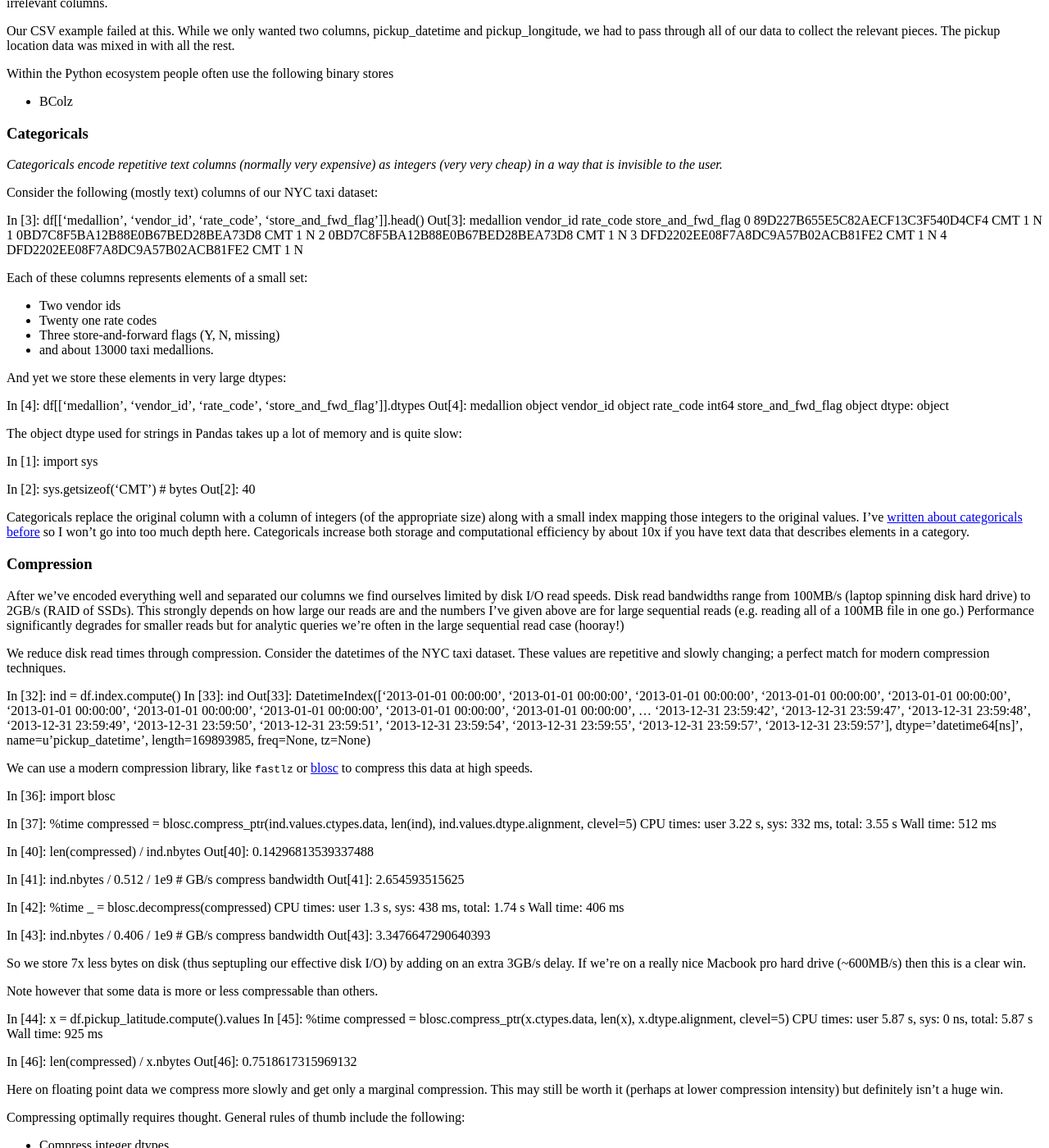
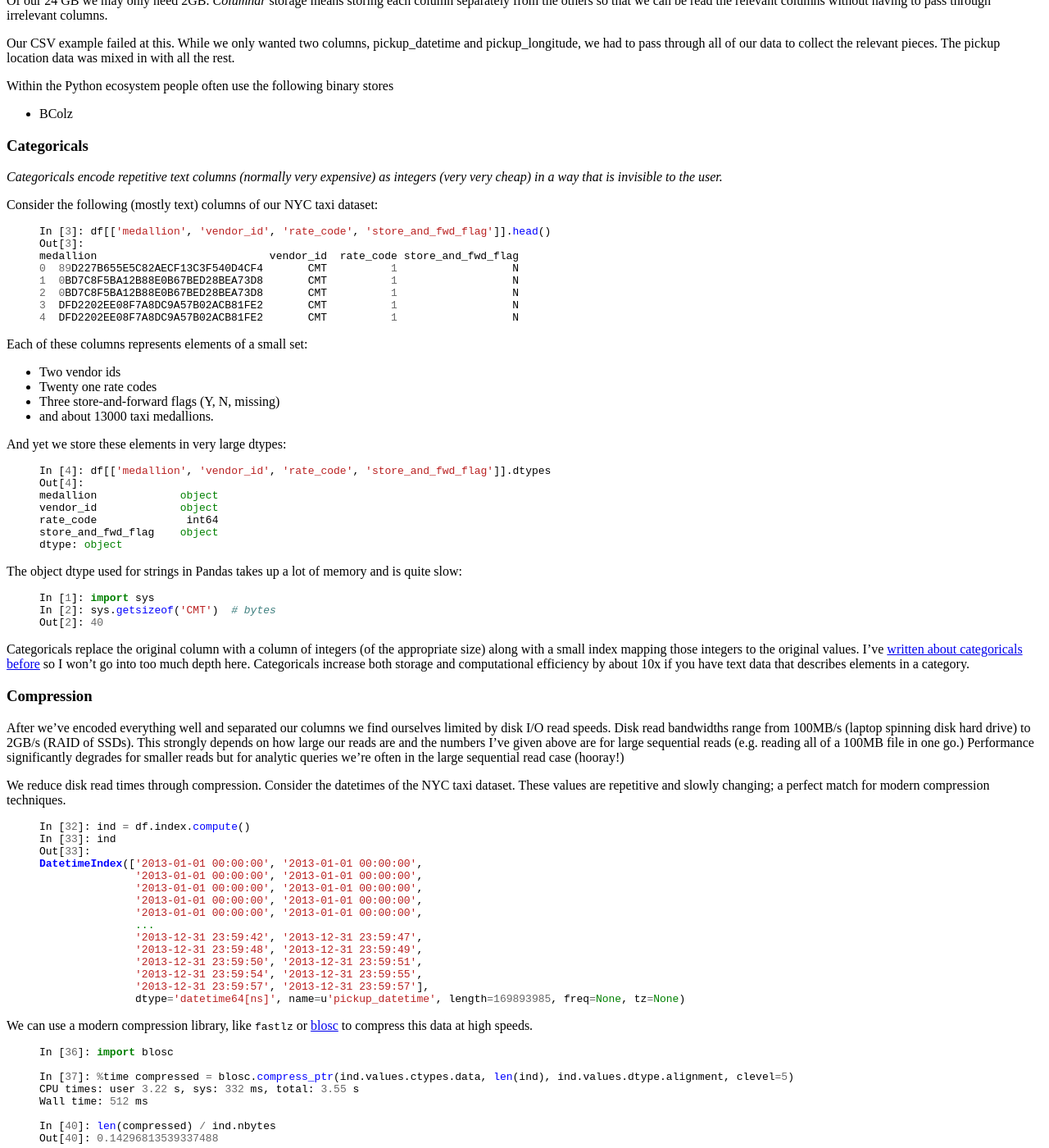
Before and after one commit to besyskymnbk/blog, a Jekyll site: the page built from _posts/work/2015-08-28-Storage.md, in a window 1280 px wide and 1400 px high, scrolled down 1622 px. Shown: the whole window at 82% size. Built offline with Jekyll 4.4.1, drawn with Linux system fonts in a browser that asks for light colours; comment, search, counter and statistics services are not loaded; some of the changed text lies outside the part shown.

Commit message:
add code highlight tags

```diff
--- a/_posts/work/2015-08-28-Storage.md
+++ b/_posts/work/2015-08-28-Storage.md
@@ -59,7 +59,7 @@ As an example lets play with the NYC Taxi dataset using
 [dask.dataframe](http://http://dask.pydata.org/en/latest/dataframe.html) a
 library that copies the Pandas API but operates in chunks off of disk.
 
-copy code and plot from notebook
+TODO: copy code and plot from notebook
 
 
 Principles to store tabular data
@@ -116,7 +117,9 @@ Within the Python ecosystem people often use the following binary stores
 Many analytic computations only require a few columns at a time, often only
 one, e.g.
 
+{% highlight Python %}
 >>> df.passenger_counts.value_counts.compute()
+{% endhighlight %}
 
 Of our 24 GB we may only need 2GB.  *Columnar* storage means storing each
 column separately from the others so that we can be read the relevant columns
@@ -139,6 +142,7 @@ integers (very very cheap) in a way that is invisible to the user.*
 
 Consider the following (mostly text) columns of our NYC taxi dataset:
 
+{% highlight Python %}
 In [3]: df[['medallion', 'vendor_id', 'rate_code', 'store_and_fwd_flag']].head()
 Out[3]:
 medallion                           vendor_id  rate_code store_and_fwd_flag
@@ -147,6 +151,7 @@ medallion                           vendor_id  rate_code store_and_fwd_flag
 2  0BD7C8F5BA12B88E0B67BED28BEA73D8       CMT          1                  N
 3  DFD2202EE08F7A8DC9A57B02ACB81FE2       CMT          1                  N
 4  DFD2202EE08F7A8DC9A57B02ACB81FE2       CMT          1                  N
+{% endhighlight %}
 
 Each of these columns represents elements of a small set:
 
@@ -157,6 +162,7 @@ Each of these columns represents elements of a small set:
 
 And yet we store these elements in very large dtypes:
 
+{% highlight Python %}
 In [4]: df[['medallion', 'vendor_id', 'rate_code', 'store_and_fwd_flag']].dtypes
 Out[4]:
 medallion             object
@@ -164,14 +170,16 @@ vendor_id             object
 rate_code              int64
 store_and_fwd_flag    object
 dtype: object
+{% endhighlight %}
 
 The object dtype used for strings in Pandas takes up a lot of memory and is
 quite slow:
 
+{% highlight Python %}
 In [1]: import sys
-
 In [2]: sys.getsizeof('CMT')  # bytes
 Out[2]: 40
+{% endhighlight %}
 
 Categoricals replace the original column with a column of integers (of the
 appropriate size) along with a small index mapping those integers to the
@@ -195,6 +203,7 @@ we're often in the large sequential read case (hooray!)
 We reduce disk read times through compression.  Consider the datetimes of the
 NYC taxi dataset.  These values are repetitive and slowly changing; a perfect match for modern compression techniques.
 
+{% highlight Python %}
 In [32]: ind = df.index.compute()
 In [33]: ind
 Out[33]:
@@ -210,9 +219,11 @@ DatetimeIndex(['2013-01-01 00:00:00', '2013-01-01 00:00:00',
                '2013-12-31 23:59:54', '2013-12-31 23:59:55',
                '2013-12-31 23:59:57', '2013-12-31 23:59:57'],
                dtype='datetime64[ns]', name=u'pickup_datetime', length=169893985, freq=None, tz=None)
+{% endhighlight %}
 
 We can use a modern compression library, like `fastlz` or [blosc](http://blosc.org/) to compress this data at high speeds.
 
+{% highlight Python %}
 In [36]: import blosc
 
 In [37]: %time compressed = blosc.compress_ptr(ind.values.ctypes.data, len(ind), ind.values.dtype.alignment, clevel=5)
@@ -231,11 +242,13 @@ Wall time: 406 ms
 
 In [43]: ind.nbytes / 0.406 / 1e9  # GB/s compress bandwidth
 Out[43]: 3.3476647290640393
+{% endhighlight %}
 
 So we store 7x less bytes on disk (thus septupling our effective disk I/O) by adding on an extra 3GB/s delay.  If we're on a really nice Macbook pro hard drive (~600MB/s) then this is a clear win.
 
 Note however that some data is more or less compressable than others.
 
+{% highlight Python %}
 In [44]: x = df.pickup_latitude.compute().values
 In [45]: %time compressed = blosc.compress_ptr(x.ctypes.data, len(x), x.dtype.alignment, clevel=5)
 CPU times: user 5.87 s, sys: 0 ns, total: 5.87 s
@@ -243,6 +256,7 @@ Wall time: 925 ms
 
 In [46]: len(compressed) / x.nbytes
 Out[46]: 0.7518617315969132
+{% endhighlight %}
 
 Here on floating point data we compress more slowly and get only a marginal
 compression.  This may still be worth it (perhaps at lower compression
```
Also changed, not shown: other parts of _posts/work/2015-08-28-Storage.md (+1 -0 lines).
